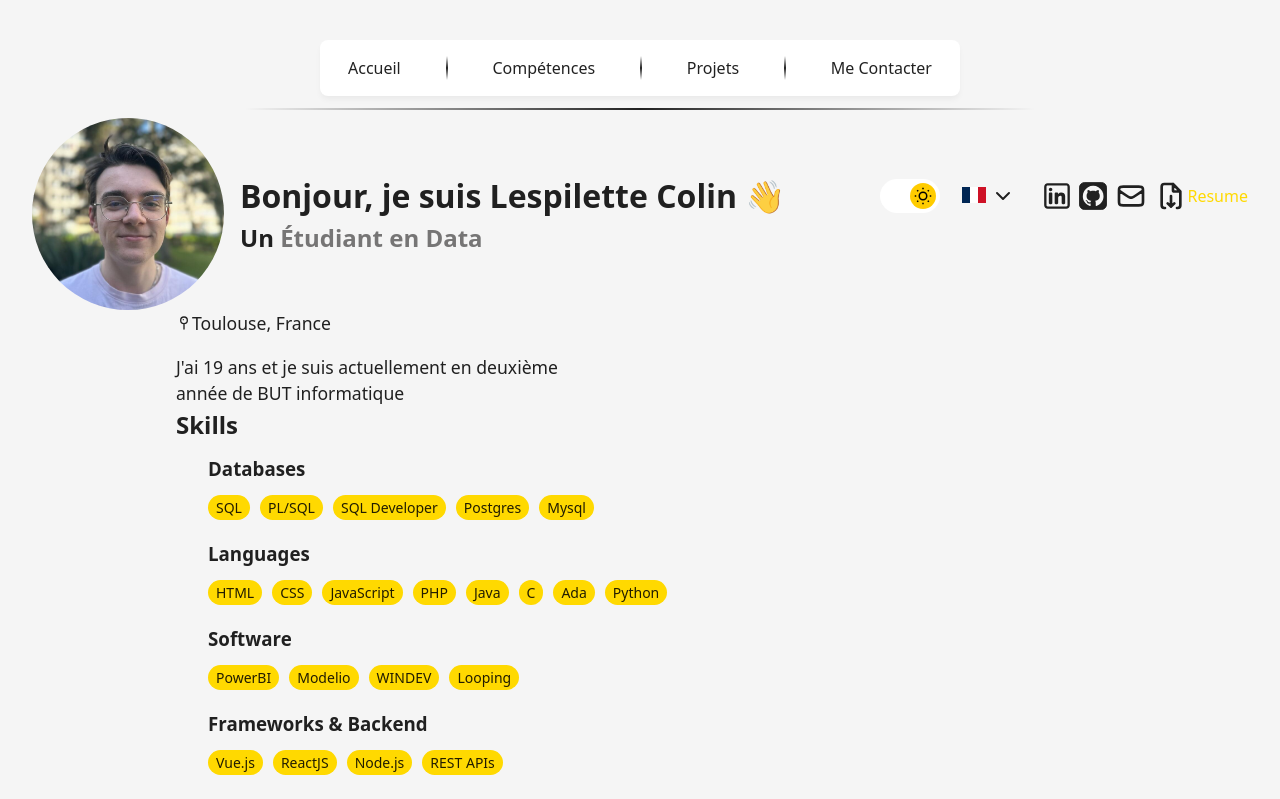
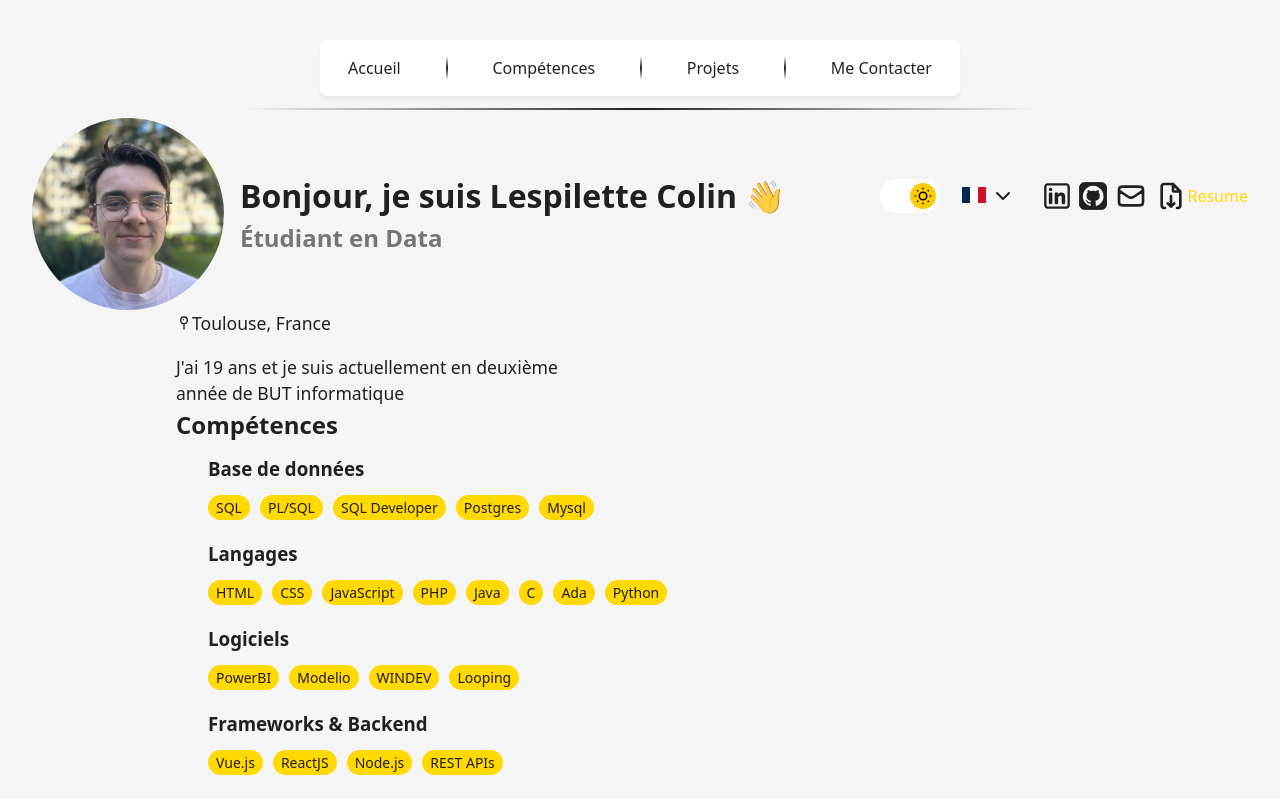
Before and after one commit to Apalian/portfolio, a Vue app: page / in a window 1280 px wide. Shown: the top 799 px of the page. Built offline with nearby package versions, Linux system fonts and the light colour scheme.

Commit message:
feat : Ajout et modifications des translations

```diff
--- a/src/components/Contact.vue
+++ b/src/components/Contact.vue
@@ -1,107 +1,186 @@
 <template>
   <div class="form-container">
     <div class="form-card">
-        <h2 class="form-title">Contact Me</h2>
+      <h2 class="form-title">{{ Header }}</h2>
       <form class="form" @submit.prevent="submitForm">
         <div class="form-group">
-            <label for="name" class="form-label">Nom</label>
+          <label for="name" class="form-label">{{ Name }}</label>
           <input
             type="text"
             id="name"
             class="form-input"
-              placeholder="Votre nom"
+            :placeholder="YourName"
             v-model="formData.name"
             required
           >
         </div>
 
         <div class="form-group">
-            <label for="email" class="form-label">Email</label>
+          <label for="email" class="form-label">{{ Email }}</label>
           <input
             type="email"
             id="email"
             class="form-input"
-              placeholder="Votre email"
+            :placeholder="YourEmail"
             v-model="formData.email"
             required
           >
         </div>
 
         <div class="form-group">
-            <label for="message" class="form-label">Message</label>
+          <label for="message" class="form-label">{{ Message }}</label>
           <textarea
             id="message"
             class="form-textarea"
             rows="4"
-              placeholder="Votre message"
+            :placeholder="YourMessage"
             v-model="formData.message"
             required
           ></textarea>
         </div>
 
-          <button type="submit" class="form-button">Envoyer</button>
+        <button type="submit" class="form-button">{{ Send }}</button>
       </form>
     </div>
 
     <div class="toast" :class="{ 'show-toast': showToast }">
-        <span>Ce formulaire ne marche pas encore !</span>
-        <!-- <span>Message envoyé avec succès!</span> -->
+      <span>{{ toastMessage }}</span>
       <button class="toast-close" @click="dismissToast">&times;</button>
     </div>
   </div>
 </template>
 
 <script>
+import { ref, computed } from 'vue';
+import { useLanguage } from '../utils/language.js';
+
 export default {
   name: 'ContactForm',
-    data() {
-      return {
-        formData: {
+  setup() {
+    const { language } = useLanguage();
+
+    const translations = {
+      en: {
+        'header-text': "Contact Me",
+        'name-text': 'Name',
+        'name-text-alt': 'Your name',
+        'email-text': 'Email',
+        'email-text-alt': 'Your email',
+        'message-text': 'Message',
+        'message-text-alt': 'Your message',
+        'send-text': 'Send',
+        'toast-success': 'Message sent successfully!',
+        'toast-error': 'Form submission failed!'
+      },
+      fr: {
+        'header-text': "Me contacter",
+        'name-text': 'Nom',
+        'name-text-alt': 'Votre nom',
+        'email-text': 'Email',
+        'email-text-alt': 'Votre email',
+        'message-text': 'Message',
+        'message-text-alt': 'Votre message',
+        'send-text': 'Envoyer',
+        'toast-success': 'Message envoyé avec succès !',
+        'toast-error': 'Échec de l\'envoi du message !'
+      },
+      zh: {
+        'header-text': "联系我",
+        'name-text': '姓名',
+        'name-text-alt': '您的姓名',
+        'email-text': '邮箱',
+        'email-text-alt': '您的邮箱',
+        'message-text': '留言',
+        'message-text-alt': '您的留言',
+        'send-text': '发送',
+        'toast-success': '消息发送成功！',
+        'toast-error': '消息发送失败！'
+      }
+    };
+
+    const formData = ref({
       name: '',
       email: '',
       message: ''
-        },
-        showToast: false,
-        toastTimeout: null
-      }
-    },
-    methods: {
-      submitForm() {
-        // Logique d'envoi du formulaire
-        console.log('Formulaire soumis:', this.formData);
+    });
 
-        // Simuler un envoi réussi (remplacer par votre logique d'API)
-        setTimeout(() => {
-          // Afficher le toast
-          this.showToast = true;
+    const showToast = ref(false);
+    const toastMessage = ref('');
+    let toastTimeout = null;
 
-          // Effacer tout timeout existant pour éviter des problèmes
-          if (this.toastTimeout) {
-            clearTimeout(this.toastTimeout);
+    // Computed translations
+    const Header = computed(() => translations[language.value]?.['header-text']);
+    const Name = computed(() => translations[language.value]?.['name-text']);
+    const YourName = computed(() => translations[language.value]?.['name-text-alt']);
+    const Email = computed(() => translations[language.value]?.['email-text']);
+    const YourEmail = computed(() => translations[language.value]?.['email-text-alt']);
+    const Message = computed(() => translations[language.value]?.['message-text']);
+    const YourMessage = computed(() => translations[language.value]?.['message-text-alt']);
+    const Send = computed(() => translations[language.value]?.['send-text']);
+
+    const submitForm = async () => {
+      try {
+        // Simulate form submission (replace with actual API call)
+        console.log('Formulaire soumis:', formData.value);
+
+        // Clear any existing timeout
+        if (toastTimeout) {
+          clearTimeout(toastTimeout);
         }
 
-          // Réinitialiser le formulaire
-          this.formData = {
+        // Show success toast
+        toastMessage.value = translations[language.value]['toast-success'];
+        showToast.value = true;
+
+        // Reset form
+        formData.value = {
           name: '',
           email: '',
           message: ''
         };
 
-          // Définir un nouveau timeout
-          this.toastTimeout = setTimeout(() => {
-            this.showToast = false;
-            this.toastTimeout = null;
+        // Auto-dismiss toast
+        toastTimeout = setTimeout(() => {
+          showToast.value = false;
+          toastMessage.value = '';
         }, 3000);
-        }, 500); // Simule un délai de réseau
-      },
+      } catch (error) {
+        // Handle errors
+        console.error('Form submission error:', error);
+        toastMessage.value = translations[language.value]['toast-error'];
+        showToast.value = true;
 
-      dismissToast() {
-        this.showToast = false;
-        if (this.toastTimeout) {
-          clearTimeout(this.toastTimeout);
-          this.toastTimeout = null;
+        toastTimeout = setTimeout(() => {
+          showToast.value = false;
+          toastMessage.value = '';
+        }, 3000);
       }
+    };
+
+    const dismissToast = () => {
+      showToast.value = false;
+      toastMessage.value = '';
+      if (toastTimeout) {
+        clearTimeout(toastTimeout);
+        toastTimeout = null;
       }
+    };
+
+    return {
+      formData,
+      showToast,
+      toastMessage,
+      submitForm,
+      dismissToast,
+      Header,
+      Name,
+      YourName,
+      Email,
+      YourEmail,
+      Message,
+      YourMessage,
+      Send
+    };
   }
 }
 </script>
--- a/src/components/Credit.vue
+++ b/src/components/Credit.vue
@@ -1,6 +1,6 @@
 <template>
     <div class="credit-container">
-        <p>v1.0.1-beta</p>
+        <p>v1.1.1</p>
         <p>Made by <span class="credit-highlight">Apalian</span></p>
         <p>2025 All rights reserved</p>
     </div>
--- a/src/components/Profile.vue
+++ b/src/components/Profile.vue
@@ -49,7 +49,7 @@ const translations = {
   },
   fr : {
     'hello-text' : "Bonjour, je suis Lespilette Colin 👋",
-    'job-text' : 'Un <span class="highlight">Étudiant en Data</span>',
+    'job-text' : '<span class="highlight">Étudiant en Data</span>',
     'location-text' : "Toulouse, France",
     'about-text' : "J'ai 19 ans et je suis actuellement en deuxième année de BUT informatique"
   },
@@ -61,10 +61,10 @@ const translations = {
   }
 }
 // Propriétés calculées pour obtenir les traductions
-const helloText = computed(() => translations[language.value]?.['hello-text'] || 'Texte non disponible');
-const jobText = computed(() => translations[language.value]?.['job-text'] || 'Texte non disponible');
-const locationText = computed(() => translations[language.value]?.['location-text'] || 'Localisation non disponible');
-const aboutText = computed(() => translations[language.value]?.['about-text'] || 'À propos non disponible');
+const helloText = computed(() => translations[language.value]?.['hello-text']);
+const jobText = computed(() => translations[language.value]?.['job-text']);
+const locationText = computed(() => translations[language.value]?.['location-text']);
+const aboutText = computed(() => translations[language.value]?.['about-text']);
 
 </script>
 
--- a/src/components/Skills.vue
+++ b/src/components/Skills.vue
@@ -1,9 +1,9 @@
 <template>
     <div class="skills-container" id="skills">
-        <h2 class="skills-header">Skills</h2>
+        <h2 class="skills-header">{{ Header }}</h2>
         <div class="skills-content">
             <div class="skills-section">
-                <h3 class="section-header">Databases</h3>
+                <h3 class="section-header">{{ Skill1 }}</h3>
                 <div class="badge-container">
                     <Badge text="SQL" />
                     <Badge text="PL/SQL" />
@@ -14,7 +14,7 @@
             </div>
 
             <div class="skills-section">
-                <h3 class="section-header">Languages</h3>
+                <h3 class="section-header">{{ Skill2 }}</h3>
                 <div class="badge-container">
                     <Badge text="HTML" />
                     <Badge text="CSS" />
@@ -28,7 +28,7 @@
             </div>
 
             <div class="skills-section">
-                <h3 class="section-header">Software</h3>
+                <h3 class="section-header">{{ Skill3 }}</h3>
                 <div class="badge-container">
                     <Badge text="PowerBI" />
                     <Badge text="Modelio" />
@@ -38,7 +38,7 @@
             </div>
 
             <div class="skills-section">
-                <h3 class="section-header">Frameworks & Backend</h3>
+                <h3 class="section-header">{{ Skill4 }}</h3>
                 <div class="badge-container">
                     <Badge text="Vue.js" />
                     <Badge text="ReactJS" />
@@ -48,7 +48,7 @@
             </div>
 
             <div class="skills-section">
-                <h3 class="section-header">Other</h3>
+                <h3 class="section-header">{{ Skill5 }}</h3>
                 <div class="badge-container">
                     <Badge text="Agile" />
                     <Badge text="Git" />
@@ -60,6 +60,46 @@
 
 <script setup>
 import Badge from './Badge.vue';
+import { computed } from 'vue'
+import { useLanguage } from '../utils/language.js';
+
+const { language } = useLanguage()
+
+const translations = {
+  en : {
+    'header-text' : "Skills",
+    'skill-text1' : "Databases",
+    'skill-text2' : 'Languages',
+    'skill-text3' : "Software",
+    'skill-text4' : "Frameworks & Backend",
+    'skill-text5' : "Other"
+  },
+  fr : {
+    'header-text' : "Compétences",
+    'skill-text1' : "Base de données",
+    'skill-text2' : 'Langages',
+    'skill-text3' : "Logiciels",
+    'skill-text4' : "Frameworks & Backend",
+    'skill-text5' : "Autre"
+  },
+  zh : {
+    'header-text' : "技能",
+    'skill-text1' : "数据库",
+    'skill-text2' : '编程语言',
+    'skill-text3' : "软件",
+    'skill-text4' : "框架 & 后端",
+    'skill-text5' : "其他"
+  }
+}
+// Propriétés calculées pour obtenir les traductions
+const Header = computed(() => translations[language.value]?.['header-text']);
+const Skill1 = computed(() => translations[language.value]?.['skill-text1']);
+const Skill2 = computed(() => translations[language.value]?.['skill-text2']);
+const Skill3 = computed(() => translations[language.value]?.['skill-text3'] );
+const Skill4 = computed(() => translations[language.value]?.['skill-text4']);
+const Skill5 = computed(() => translations[language.value]?.['skill-text5']);
+
+
 </script>
 
 <style scoped>
```
Also changed, not shown: src/components/Navbar.vue (+4 -4 lines). Lines whose indentation alone changed are shown as unchanged.
